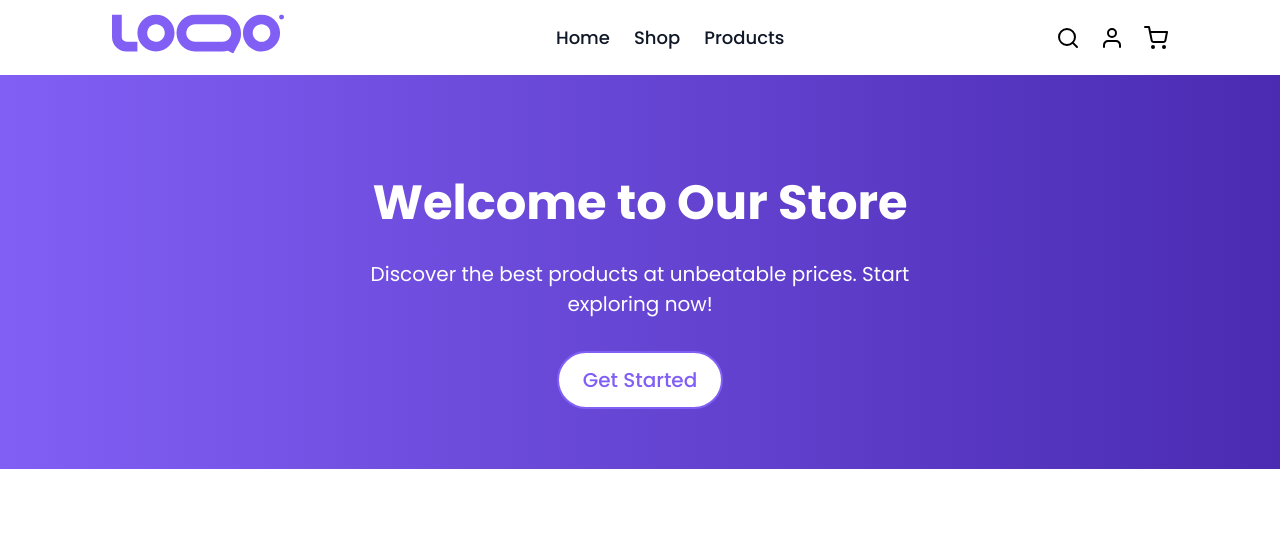
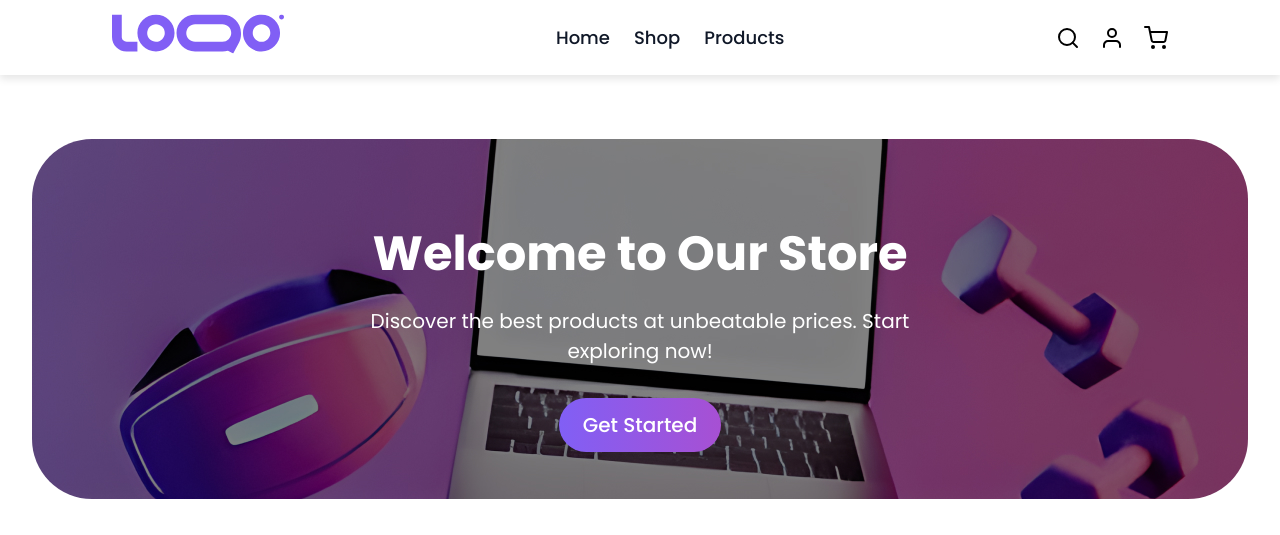
Before and after one commit to henriettamajai/ecommerce-app, a React (Create React App) app in the folder ecommerce/: page / in a window 1280 px wide. Shown: the top 535 px of the page. Built offline with nearby package versions, Linux system fonts and the light colour scheme.

Commit message:
Added secondary color, changed button styles, created hero component

```diff
--- a/ecommerce/src/components/button/Button.module.css
+++ b/ecommerce/src/components/button/Button.module.css
@@ -27,12 +27,12 @@
   }
 
   .filled {
-    background-color: var(--primary-500);
+    background: linear-gradient(to right,var(--primary-500), var(--secondary-500));
     color: white;
     border: none;
   }
   .filled:hover {
-    background-color: var(--primary-600);
+    background: linear-gradient(to right,var(--primary-600), var(--secondary-600));
   }
   .filled:active {
     background-color: var(--primary-700);
--- /dev/null
+++ b/ecommerce/src/components/hero/Hero.js
@@ -0,0 +1,17 @@
+import React from 'react';
+import Button from '../button/Button';
+import styles from './Hero.module.css';
+
+const Hero = () => {
+  return (
+    <header className={styles.hero}>
+      <div className={styles.heroContent}>
+        <h1 className={styles.heroTitle}>Welcome to Our Store</h1>
+        <p className={styles.heroSubtitle}>Discover the best products at unbeatable prices. Start exploring now!</p>
+        <Button variant='filled' size="large">Get Started</Button>
+      </div>
+    </header>
+  );
+};
+
+export default Hero;
--- /dev/null
+++ b/ecommerce/src/components/hero/Hero.module.css
@@ -0,0 +1,38 @@
+.hero {
+    background-image: url('/public/hero-bg.jpg');
+    background-size: cover;
+    background-position: center;
+    border-radius: 60px;
+    color: var(--white);
+    text-align: center;
+    position: relative;
+    overflow: hidden;
+    max-width: 1216px;
+    height: 360px;
+    width: 100%;
+    margin: auto;
+    display: flex;
+    align-items: center;
+    justify-content: center;
+    margin-top: 64px;
+    margin-bottom: 64px;
+  }
+
+  .heroContent {
+    position: relative;
+    z-index: 1;
+    max-width: 600px;
+    margin: auto;
+  }
+
+  .heroTitle {
+    font-size: 48px;
+    font-weight: bold;
+    margin-bottom: 16px;
+  }
+
+  .heroSubtitle {
+    font-size: 20px;
+    margin-top: 0px;
+    margin-bottom: 32px;
+  }
--- a/ecommerce/src/pages/home/HomePage.js
+++ b/ecommerce/src/pages/home/HomePage.js
@@ -4,18 +4,13 @@ import Button from '../../components/button/Button';
 import Card from '../../components/categoryCard/CategoryCard';
 import styles from './HomePage.module.css';
 import Footer from '../../components/footer/Footer';
+import Hero from '../../components/hero/Hero';
 
 const HomePage = () => {
     return (
         <div className={styles.wrapper}>
             <Navbar />
-            <header className={styles.hero}>
-                <div className={styles.heroContent}>
-                    <h1 className={styles.heroTitle}>Welcome to Our Store</h1>
-                    <p className={styles.heroSubtitle}>Discover the best products at unbeatable prices. Start exploring now!</p>
-                    <Button variant='outline' size="large">Get Started</Button>
-                </div>
-            </header>
+            <Hero />
                 <section className={styles.categorySection}>
                     <h2 className={styles.sectionTitle}>Shop by Categories</h2>
                     <div className={styles.cardRow}>
--- a/ecommerce/src/pages/home/HomePage.module.css
+++ b/ecommerce/src/pages/home/HomePage.module.css
@@ -1,33 +1,6 @@
 .wrapper {
   display: flex;
   flex-direction: column;
-}
-
-.hero {
-  background: linear-gradient(to right, var(--primary-500), var(--primary-700));
-  color: var(--white);
-  padding: 60px 32px;
-  text-align: center;
-  position: relative;
-  overflow: hidden;
-}
-
-.heroContent {
-  position: relative;
-  z-index: 1;
-}
-
-.heroTitle {
-  font-size: 48px;
-  font-weight: bold;
-  margin-bottom: 20px;
-}
-
-.heroSubtitle {
-  font-size: 20px;
-  padding-bottom: 32px;
-  max-width: 600px;
-  margin: 0 auto;
 }
 .categorySection {
   text-align: center;
--- a/ecommerce/src/styles/global.css
+++ b/ecommerce/src/styles/global.css
@@ -9,6 +9,17 @@
     --primary-800: #34198F;
     --primary-900: #220B6D;
     --primary-950: #13034B;
+
+    --secondary-100: #FAF0FF;
+    --secondary-200: #EFD0FF;
+    --secondary-300: #E4AFFF;
+    --secondary-400: #D98FFF;
+    --secondary-500: #A750D3;
+    --secondary-600: #893AB1;
+    --secondary-700: #6C278F;
+    --secondary-800: #50186D;
+    --secondary-900: #360D4B;
+    --secondary-950: #1A0624;
 
     --neutral-100: #F2F4F7;
     --neutral-200: #EAECF0;
```
Also changed, not shown: ecommerce/src/styles/colors.js (+15 -0 lines), ecommerce/public/hero-bg.jpg (added).
